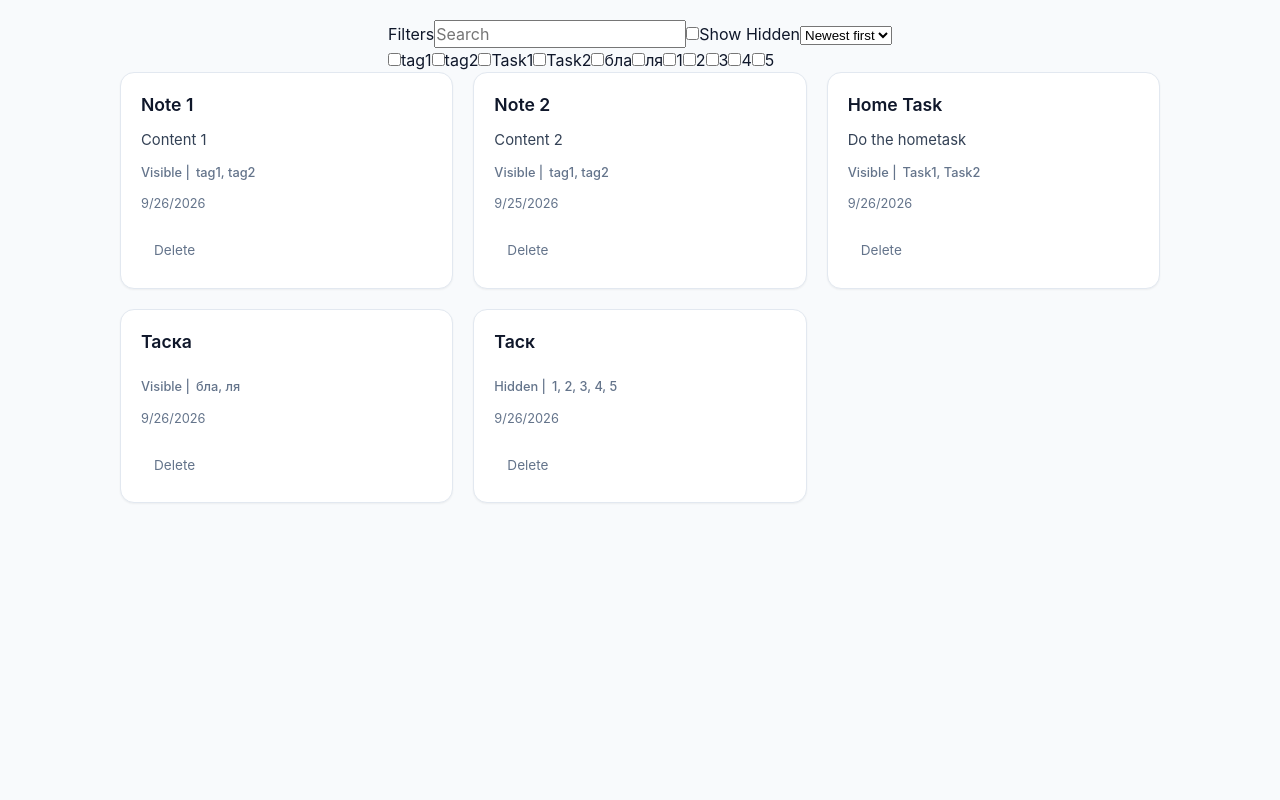
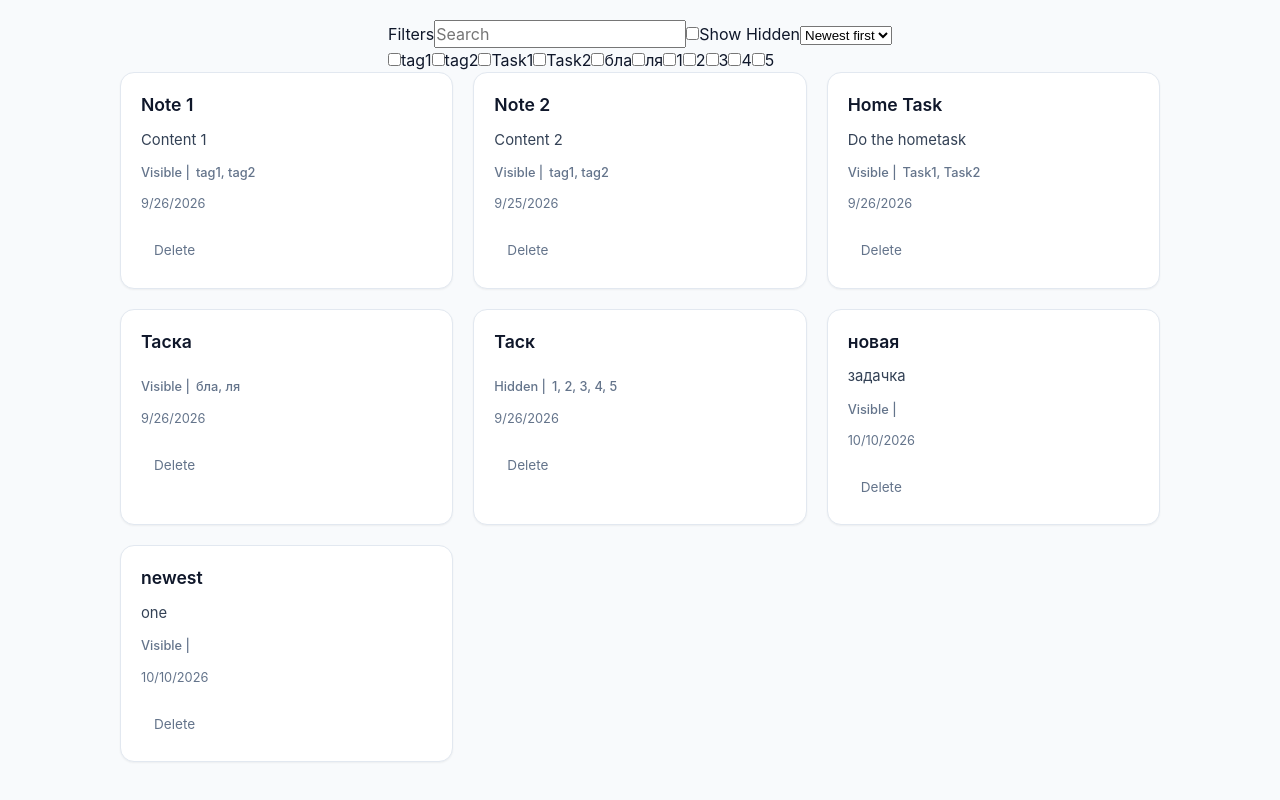
Before and after one commit to mmakar137/notes, a React (Vite) app: page / in a window 1280 px wide. Shown: the part 578-1378 px from the top of the page. Before the commit the page ends 1137 px from the top, so only its background shows below. Built offline with nearby package versions, Linux system fonts and the light colour scheme; data requests are answered from the project's data file.

Commit message:
Fix of the newest note problem by reloading data frjm server

```diff
--- a/db.json
+++ b/db.json
@@ -57,6 +57,22 @@
         "4",
         "5"
       ]
+    },
+    {
+      "id": "MNvW1Zdw3AE",
+      "title": "новая",
+      "content": "задачка",
+      "createdAt": "2026-10-10T08:29:52.288Z",
+      "hidden": false,
+      "tags": []
+    },
+    {
+      "id": "hwB-LCqOHbM",
+      "title": "newest",
+      "content": "one",
+      "createdAt": "2026-10-10T08:46:36.841Z",
+      "hidden": false,
+      "tags": []
     }
   ],
   "$schema": "./node_modules/json-server/schema.json"
--- a/src/App.tsx
+++ b/src/App.tsx
@@ -9,7 +9,9 @@ import NoteFilterForm from "./NoteFilterForm"
 function App() {
   const [notes, setNotes] = useState<Note[]>([])
   const [error, setError] = useState("")
-  const [filters, setFilters] = useState<NoteFilters>({})
+  const [filters, setFilters] = useState<NoteFilters>({
+    sort: (params) => params.set("_sort", "-createdAt"),
+  })
   const [selectedTags, setSelectedTags] = useState<string[]>([])
 
   const handleFilterChange = (
@@ -19,15 +21,18 @@ function App() {
     setFilters((prev) => ({ ...prev, [filter]: fn }))
   }
 
-  useEffect(() => {
-    const params = new URLSearchParams()
-    Object.values(filters).forEach((fn) => fn(params))
+  const refetchNotes = () => {
+    const params = Object.values(filters).reduce(
+      (acc, fn) => {
+        fn(acc)
+        return acc
+      },
+      new URLSearchParams()
+    )
 
-    const query = params.toString()
-      ? `?${params.toString()}`
-      : ""
+    const query = params.toString() ? `?${params.toString()}` : ""
 
-    fetch(`${DB_LINK}/notes${query}`)
+    return fetch(`${DB_LINK}/notes${query}`)
       .then((res) => {
         if (!res.ok) throw new Error(`HTTP ${res.status}`)
         return res.json()
@@ -41,6 +46,11 @@ function App() {
           "Could not load notes. Is the server running (npm run db)?"
         )
       )
+  }
+
+  useEffect(() => {
+    refetchNotes()
+    // eslint-disable-next-line react-hooks/exhaustive-deps
   }, [filters])
 
   const allTags = Array.from(new Set(notes.flatMap((n) => n.tags)))
@@ -62,11 +72,8 @@ function App() {
         if (!res.ok) throw new Error(`HTTP ${res.status}`)
         return res.json()
       })
-      .then((note: NoteDTO) => {
-        setNotes((prev) => [...prev, mapNoteFromDTO(note)])
-        setError("")
-        return true
-      })
+      .then(() => refetchNotes())
+      .then(() => true)
       .catch(() => {
         setError("Could not save the note.")
         return false
--- a/src/NoteFilterForm.tsx
+++ b/src/NoteFilterForm.tsx
@@ -51,8 +51,7 @@ export default function NoteFilterForm({
   const value = e.target.value as "desc" | "asc"
   setSortOrder(value)
   onFilterChange("sort", (params) => {
-      params.set("_sort", "createdAt")
-      params.set("_order", value)
+    params.set("_sort", value === "desc" ? "-createdAt" : "createdAt")
   })
 }
 
```
Lines whose indentation alone changed are shown as unchanged.
